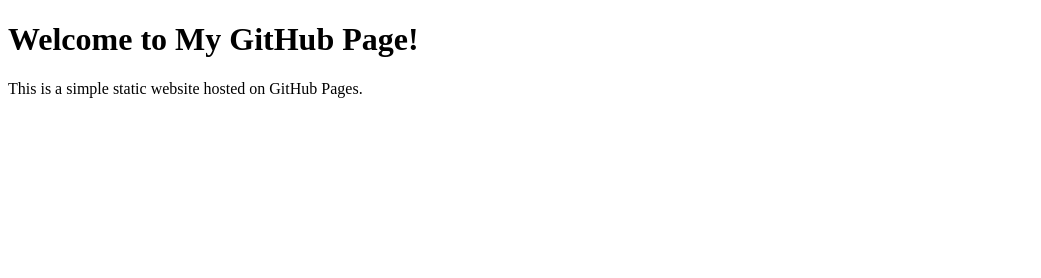
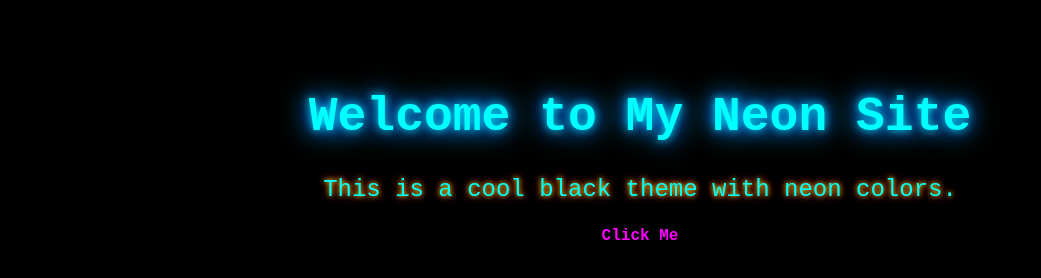
Before and after one commit to kbose27/mypage, a plain HTML site: page index.html in a window 1280 px wide. Shown: the whole page, without its empty margins (0-1041 px from the left). Drawn offline with Linux system fonts and the light colour scheme.

Commit message:
Update index.html

```diff
--- a/index.html
+++ b/index.html
@@ -1,10 +1,42 @@
 <!DOCTYPE html>
-<html>
+<html lang="en">
 <head>
-    <title>My GitHub Page</title>
+    <meta charset="UTF-8">
+    <meta name="viewport" content="width=device-width, initial-scale=1.0">
+    <title>Neon Black Theme</title>
+    <style>
+        body {
+            background-color: #000; /* Pure black background */
+            color: #0ff; /* Neon cyan text */
+            font-family: 'Courier New', monospace;
+            text-align: center;
+            padding: 50px;
+        }
+
+        h1 {
+            font-size: 3rem;
+            text-shadow: 0 0 10px #0ff, 0 0 20px #00f, 0 0 30px #0ff;
+        }
+
+        p {
+            font-size: 1.5rem;
+            text-shadow: 0 0 5px #ff0, 0 0 10px #f00;
+        }
+
+        a {
+            color: #f0f;
+            text-decoration: none;
+            font-weight: bold;
+        }
+
+        a:hover {
+            text-shadow: 0 0 5px #f0f, 0 0 10px #ff0;
+        }
+    </style>
 </head>
 <body>
-    <h1>Welcome to My GitHub Page!</h1>
-    <p>This is a simple static website hosted on GitHub Pages.</p>
+    <h1>Welcome to My Neon Site</h1>
+    <p>This is a cool black theme with neon colors.</p>
+    <a href="#">Click Me</a>
 </body>
 </html>
```
